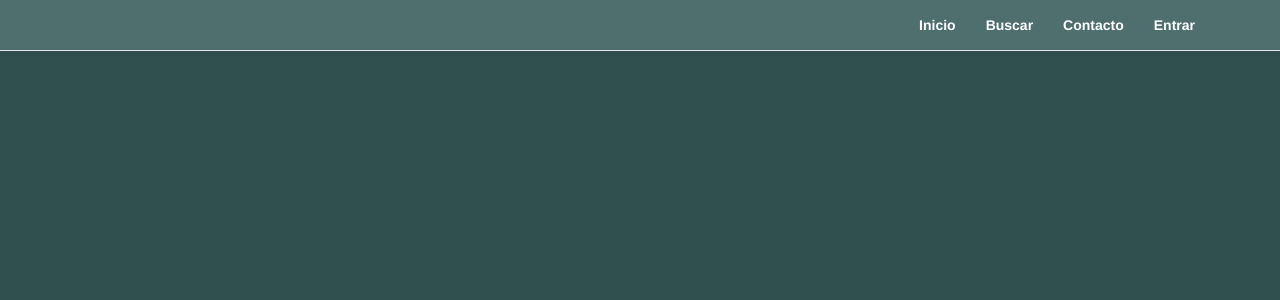
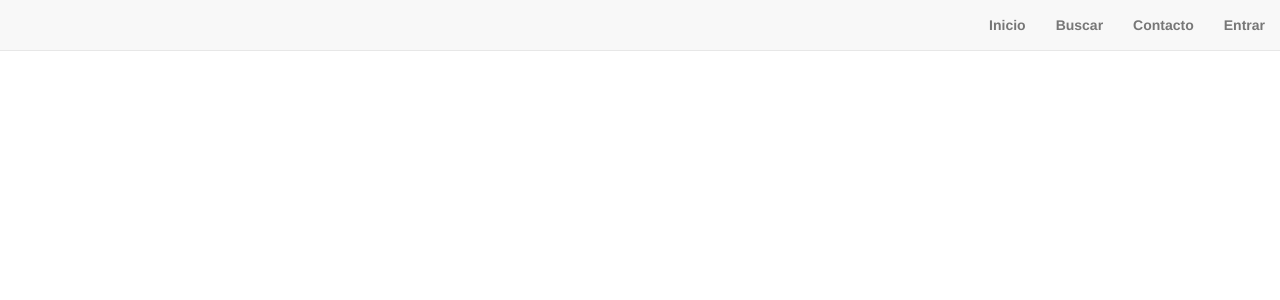
Before and after one commit to josocaalm/TrabajoAII, a Django app: template TrabajoAII/TrabajoAII/templates/base.html in a window 1280 px wide. Shown: the top 300 px of the page. Run offline with Django 3.2, Linux system fonts and the light colour scheme; tables that the repository leaves empty hold one stand-in row (values such as "Sample post"); the template is opened without the code that fills it: values that come from a table or form of the project are taken from there, most other values are stand-ins (such as "Sample title", 1, 10 or a date in 2020); some libraries are stand-ins or nearby versions.

Commit message:
FIX: Arreglos menores.
Se han arreglado ciertos aspectos a nivel visual.

```diff
--- a/TrabajoAII/TrabajoAII/templates/base.html
+++ b/TrabajoAII/TrabajoAII/templates/base.html
@@ -8,8 +8,8 @@
 <script src="https://maxcdn.bootstrapcdn.com/bootstrap/3.3.1/js/bootstrap.min.js"></script>
 
 </head>
-<body style="padding-top: 70px; background-color: #2f4f4f; color:#FFFFFF" >
-	<nav class="navbar navbar-default navbar-fixed-top" role="navigation" style="padding-right: 70px; background-color: #4f6f6f">
+<body class="homepage" >
+	<nav class="navbar navbar-default navbar-fixed-top" role="navigation">
 		<div class="container-fluid">
 			<div class="navbar-header">
 				<button type="button" class="navbar-toggle collapsed" data-toggle="collapse" data-target="#bs-example-navbar-collapse-1">
@@ -23,14 +23,14 @@
 
 			<div class="collapse navbar-collapse" id="bs-example-navbar-collapse-1">
 				<ul class="nav navbar-nav navbar-right">
-					<li class={{cover}}><a href="/" style="color: #ffffff"><strong>Inicio</strong></a></li>
-					<li class={{search}}><a href="/search" style="color: #ffffff"><strong>Buscar</strong></a></li>
-					<li class={{contact}}><a href="/contact" style="color: #ffffff"><strong>Contacto</strong></a></li>
+					<li class={{cover}}><a href="/"><strong>Inicio</strong></a></li>
+					<li class={{search}}><a href="/search"><strong>Buscar</strong></a></li>
+					<li class={{contact}}><a href="/contact"><strong>Contacto</strong></a></li>
 					{% if not user.username %}
-						<li class={{login}}><a href="/login" style="color: #ffffff"><strong>Entrar</strong></a></li>
+						<li class={{login}}><a href="/login"><strong>Entrar</strong></a></li>
 					{% endif %}
 					{% if user.username %}
-						<li><a href="/logout" style="color: #ffffff"><strong>Cerrar sesion</strong></a></li>
+						<li><a href="/logout"><strong>Cerrar sesion</strong></a></li>
 					{% endif %}
 				</ul>
 			</div>
```
Also changed, not shown: TrabajoAII/TrabajoAII/pages/results.html (+4 -4 lines).
